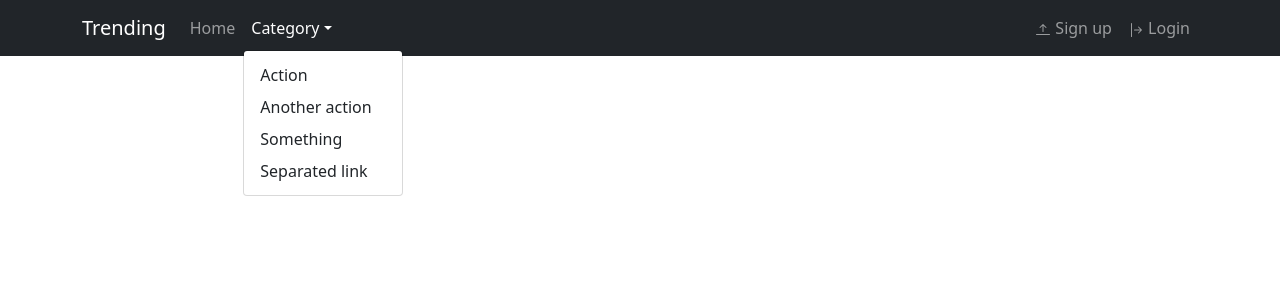
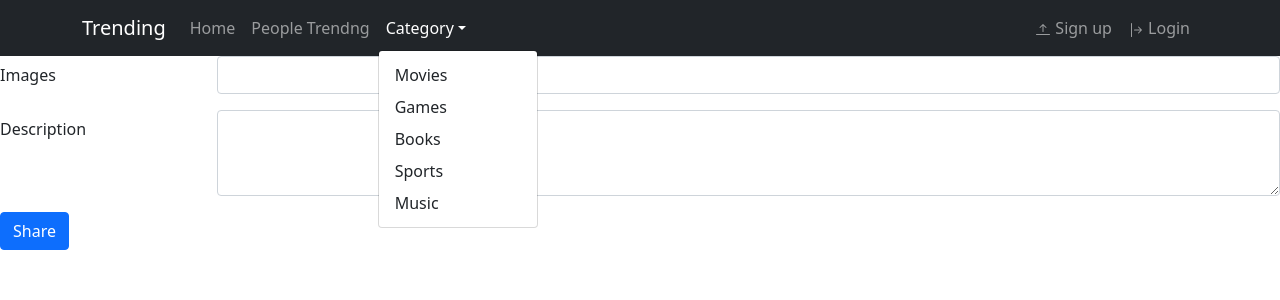
Before and after one commit to Mohammed-Dukhaykh/Project-2-Trending, a React (Create React App) app: page /add-post in a window 1280 px wide. Both pictures are taken after a click on the button "Category". Shown: the top 300 px of the page. Built offline with nearby package versions, Linux system fonts and the light colour scheme; no server answers.

Commit message:
Add profile

```diff
--- a/src/App.js
+++ b/src/App.js
@@ -13,15 +13,35 @@ import Football from "./Pages/Football"
 import MusicItems from "./Pages/Music"
 import Signup from "./Pages/Signup"
 import Login from "./Pages/Login"
+import TrendingPosts from "./Pages/TrendingPosts"
+import AddPosts from "./Pages/AddPosts"
+import Profile from "./Pages/Profile"
 
 function App() {
+  const [trndingPost , setTrendingPost] = useState([])
   const [films, setFilms] = useState([])
   const [books, setBooks] = useState([])
   const [games, setGames] = useState([])
   const [music, setMusic] = useState([])
+  const [profile , setProfile] = useState(null)
   const [football, setFootball] = useState([])
   const navigate = useNavigate()
 
+  const getTrendingPosts = async () => {
+    const response = await axios.get("https://vast-chamber-06347.herokuapp.com/api/v2/trending-548/items")
+    setTrendingPost(response.data)
+
+  }
+  const getProfile = async () => {
+    const response = await axios.get("https://vast-chamber-06347.herokuapp.com/api/user/me" , {
+      headers : {
+        Authorization: localStorage.postToken,
+      }
+    })
+    setProfile(response.data)
+    console.log(response.data)
+
+  }
   const getMusic = () => {
     const options = {
       method: 'GET',
@@ -136,19 +156,47 @@ function App() {
     })
     const token = response.data
     localStorage.postToken = token
+    getProfile()
     navigate("/")
+  }
+  const logout = () => {
+    localStorage.removeItem("postToken")
+    navigate("/")
+  }
+  const addPost = async (e) => {
+    console.log("hhhhhhh")
+    e.preventDefault()
+    const form = e.target
+    console.log("mmmmm")
+    const postBody = {
+      image : form.elements.image.value ,
+      title : form.elements.description.value ,
+    }
+    await axios.post("https://vast-chamber-06347.herokuapp.com/api/v2/trending-548/items" , postBody , {
+      headers: {
+        Authorization: localStorage.postToken,
+      },
+    })
+    getTrendingPosts()
+    navigate("/tending-posts")
   }
 
   useEffect(() => {
+    getTrendingPosts()
     getFilms()
     getBooks()
     getGames()
     getFootball()
     getMusic()
+    if(localStorage.postToken) {
+      getProfile()
+    }
+
   }, [])
 
 
   const store = {
+    trndingPost : trndingPost ,
     films: films,
     books: books,
     games: games,
@@ -156,6 +204,11 @@ function App() {
     music: music,
     signup: signup,
     login: login,
+    logout : logout ,
+    addPost : addPost ,
+    profile : profile
+
+
   }
 
   return (
@@ -170,6 +223,9 @@ function App() {
         <Route path="/music" element={<MusicItems />} />
         <Route path="/signup" element={<Signup />} />
         <Route path="/login" element={<Login />} />
+        <Route path="/tending-posts" element={<TrendingPosts />} />
+        <Route path="/add-post" element={<AddPosts />} />
+        <Route path="/profile" element={<Profile />} />
       </Routes>
     </PostsContext.Provider>
   )
--- a/src/Componets/Carousol.js
+++ b/src/Componets/Carousol.js
@@ -20,7 +20,7 @@ function CarousolItem() {
           <h3 style={{fontSize:"80px" , fontWeight:"bolder"}}>SHARE YOUR TRENDING</h3>
           <p style={{fontSize:"20px"}}>Share your trending movie and sports and music and books and games and other trending and make other people to watch
             your trending , and watch all trending people</p>
-          <Button>Go To Tending Posts</Button>
+          <Link to="/tending-posts" className="btn btn-primary">Go To Tending Posts</Link>
           </Col>
           <Col>
           <div>
--- a/src/Componets/NavbarItem.js
+++ b/src/Componets/NavbarItem.js
@@ -3,8 +3,11 @@ import {FaHome} from "react-icons/fa"
 import {CgLogIn} from "react-icons/cg"
 import {BsArrowBarRight , BsArrowBarUp} from "react-icons/bs"
 import { Link } from "react-router-dom"
+import { useContext } from "react"
+import PostsContext from "../Utils/PostsContext"
 
 function NavbarItem() {
+  const {logout} = useContext(PostsContext)
   return (
     <Navbar collapseOnSelect expand="lg" bg="dark" variant="dark">
       <Container>
@@ -13,19 +16,36 @@ function NavbarItem() {
         <Navbar.Collapse id="responsive-navbar-nav">
           <Nav className="me-auto">
            <Link to="/" className="nav-link " >Home</Link>
+           <Link to="/tending-posts" className="nav-link " >People Trendng</Link>
             <NavDropdown title="Category"  id="collasible-nav-dropdown">
-              <NavDropdown.Item href="#action/3.1">Action</NavDropdown.Item>
-              <NavDropdown.Item href="#action/3.2">Another action</NavDropdown.Item>
-              <NavDropdown.Item href="#action/3.3">Something</NavDropdown.Item>
-              <NavDropdown.Item href="#action/3.4">Separated link</NavDropdown.Item>
+              <Link to="/films" className="dropdown-item">Movies</Link>
+              <Link to="/games" className="dropdown-item">Games</Link>
+              <Link to="/books" className="dropdown-item">Books</Link>
+              <Link to="/football" className="dropdown-item">Sports</Link>
+              <Link to="/music" className="dropdown-item">Music</Link>
             </NavDropdown>
           </Nav>
-          <Nav>
-            <Link to="/signup" className="nav-link"><BsArrowBarUp /> Sign up</Link>
+          {localStorage.postToken ? (
+            <Nav className="me-auto">
+            <Link to="/add-post" className="nav-link " >Share Your Trending</Link>
+            </Nav>
+          ) : null}
+          {localStorage.postToken ? (
+            <Nav>
+            <Link onClick={logout} to="/" className=" nav-link"><BsArrowBarUp /> Logout</Link>
+            <Link className="nav-link" to="/profile" eventKey={2}>
+              <BsArrowBarRight /> Profile
+            </Link>
+          </Nav>
+          ) : (
+            <Nav>
+            <Link to="/signup" className=" nav-link"><BsArrowBarUp /> Sign up</Link>
             <Link className="nav-link" to="/login" eventKey={2}>
               <BsArrowBarRight /> Login
             </Link>
           </Nav>
+          )}
+
         </Navbar.Collapse>
       </Container>
     </Navbar>
--- /dev/null
+++ b/src/Pages/AddPosts.js
@@ -0,0 +1,31 @@
+import { useContext } from "react"
+import {Form , Col , Row , Button} from "react-bootstrap"
+import PostsContext from "../Utils/PostsContext"
+function AddPosts() {
+    const {addPost} = useContext(PostsContext)
+  return (
+    <Form onSubmit={addPost}>
+      <Form.Group as={Row} className="mb-3" controlId="formPlaintextEmail">
+        <Form.Label column sm="2">
+          Images
+        </Form.Label>
+        <Col sm="10">
+          <Form.Control type="url" name="image" required />
+        </Col>
+      </Form.Group>
+      <Form.Group as={Row} className="mb-3" controlId="formPlaintextPassword">
+    <Form.Label column sm="2">
+      Description
+    </Form.Label>
+    <Col sm="10">
+    <Form.Control as="textarea" rows={3} name="description" required />
+    </Col>
+  </Form.Group>
+  <Button variant="primary" type="submit">
+    Share
+  </Button>
+    </Form>
+  )
+}
+
+export default AddPosts
--- /dev/null
+++ b/src/Pages/Profile.js
@@ -0,0 +1,34 @@
+import { useContext } from "react";
+import PostsContext from "../Utils/PostsContext";
+import {Col , Row , Image , Container , Card} from "react-bootstrap"
+
+function Profile() {
+    const {trndingPost , profile} = useContext(PostsContext)
+    if(!profile) {
+        return <h1>Loading...</h1>
+    }
+    const myPost = trndingPost.filter(post => post._user._id === profile._id)
+    return (  <Container>
+        <Row>
+            <Col>
+            <Image src={profile.photo} />
+            <h1>{profile.firstName} {profile.lastName}</h1>
+            </Col>
+        </Row>
+        <Row>
+            {myPost.map(item => {
+                  <Card style={{ width: '18rem' }}>
+                  <Card.Img variant="top" src={item.image} />
+                  <Card.Body>
+                    <Card.Text>
+                     {item.title}
+                    </Card.Text>
+
+                  </Card.Body>
+                </Card>
+            })}
+        </Row>
+        </Container>);
+}
+
+export default Profile;
--- /dev/null
+++ b/src/Pages/TrendingPosts.js
@@ -0,0 +1,24 @@
+import { useContext } from "react";
+import PostsContext from "../Utils/PostsContext";
+import {Card} from "react-bootstrap"
+
+function TrendingPosts() {
+    const {trndingPost} = useContext(PostsContext)
+    return ( <>
+    {trndingPost.map(item => (
+         <Card style={{ width: '18rem' }}>
+         <Card.Img variant="top" src={item.image} />
+         <Card.Body>
+           <Card.Title>{item.title}</Card.Title>
+           <Card.Text>
+            {item.description}
+           </Card.Text>
+
+         </Card.Body>
+       </Card>
+    ))}
+
+    </> );
+}
+
+export default TrendingPosts;
```
